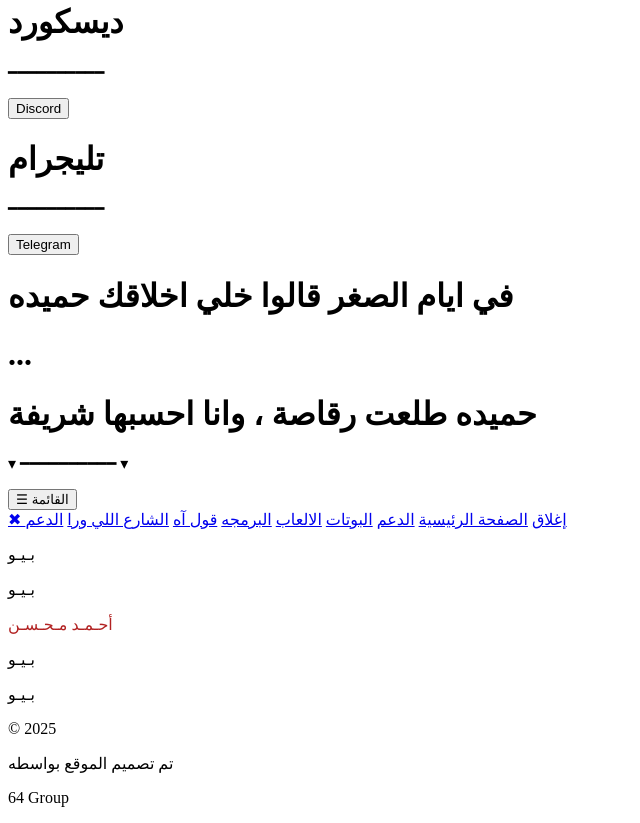
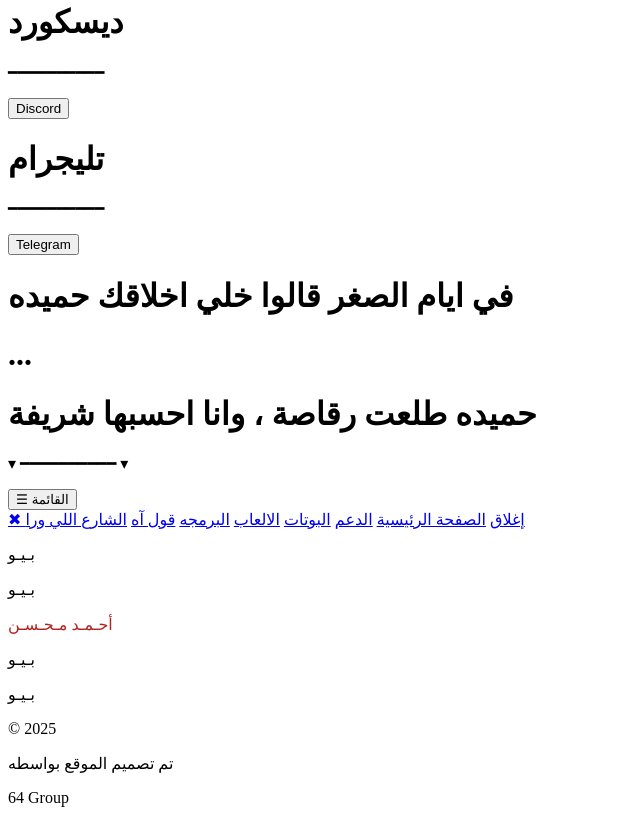
Before and after one commit to Misho64/A7a, a plain HTML site: page index.html in a window 1280 px wide. Shown: the part 985-1808 px from the top of the page, without its empty margins (0-640 px from the left). Drawn offline with Linux system fonts and the light colour scheme.

Commit message:
Update index.html

```diff
--- a/index.html
+++ b/index.html
@@ -372,7 +372,6 @@ body > div > p {
     <a href="error.html">البرمجه</a>
     <a href="error.html">قول آه</a>
     <a href="error.html">الشارع اللي ورا</a>
-  <a href="venomp.html" translate="_blank">الدعم</a>
 </div>
     <div id="venoom">
     <p>بـيـو</p>
```
